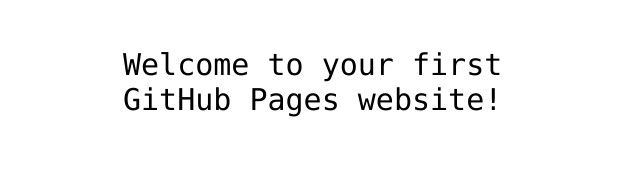
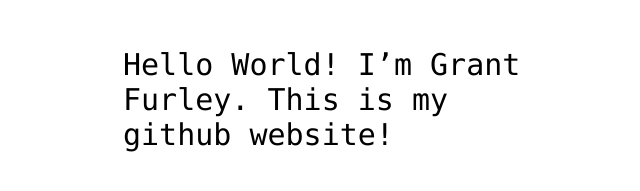
Before and after one commit to grantFD/grantFD.github.io, a plain HTML site: page index.html in a window 1280 px wide. Shown: the part 341-532 px from the top of the page, without its empty margins (317-957 px from the left). Drawn offline with Linux system fonts and the light colour scheme.

Commit message:
Added my name as test

```diff
--- a/index.html
+++ b/index.html
@@ -12,7 +12,7 @@
 <img src="https://octodex.github.com/images/daftpunktocat-thomas.gif" id="octocat" alt="octocat-gif" />
 
 <!-- Change this code here by copy and pasting your template on line 15 -->
-<p>Welcome to your first GitHub Pages website!</p>
+<p>Hello World! I’m Grant Furley. This is my github website!</p>
 
 </body>
 </html>
```
